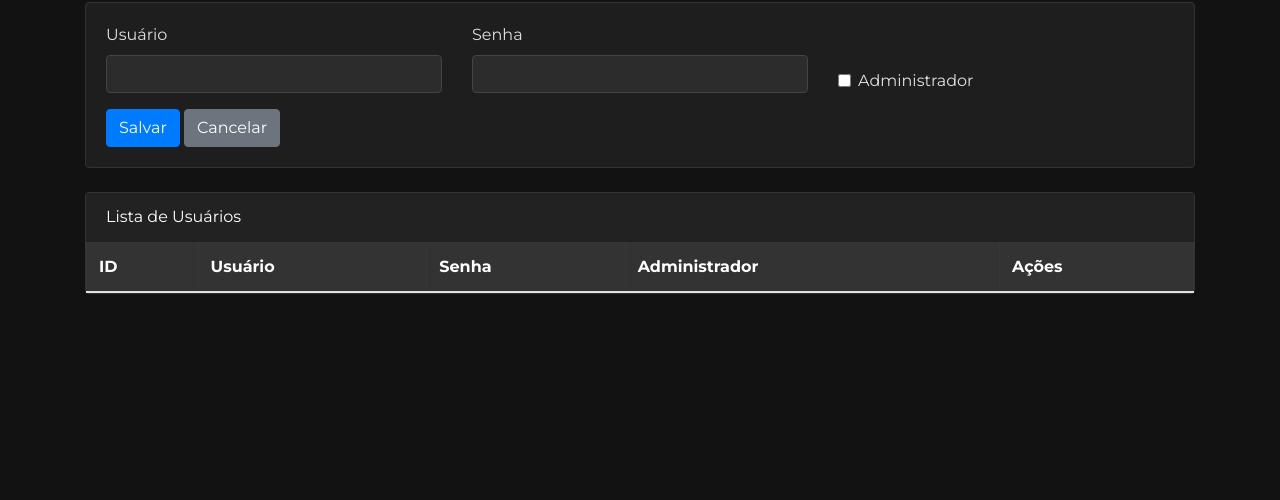
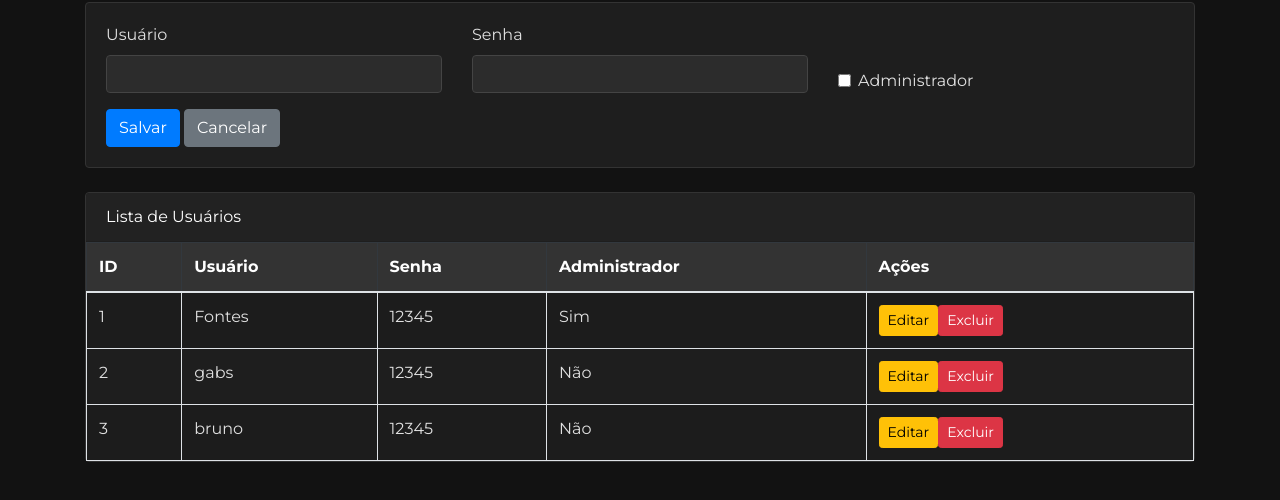
Before and after one commit to gabrielfontesdesousa/CrudJs, a plain HTML site: page index.html in a window 1280 px wide. Shown: the part 118-618 px from the top of the page. Drawn offline with nearby package versions, Linux system fonts and the light colour scheme.

Commit message:
corrigindo rotas

```diff
--- a/index.html
+++ b/index.html
@@ -117,7 +117,7 @@
         </div>
       </div>
     </div>
-    <script src="../../../data/usersData.js"></script>
+    <script src="./usersData.js"></script>
     <script src="./script.js"></script>
   </body>
 </html>
```
